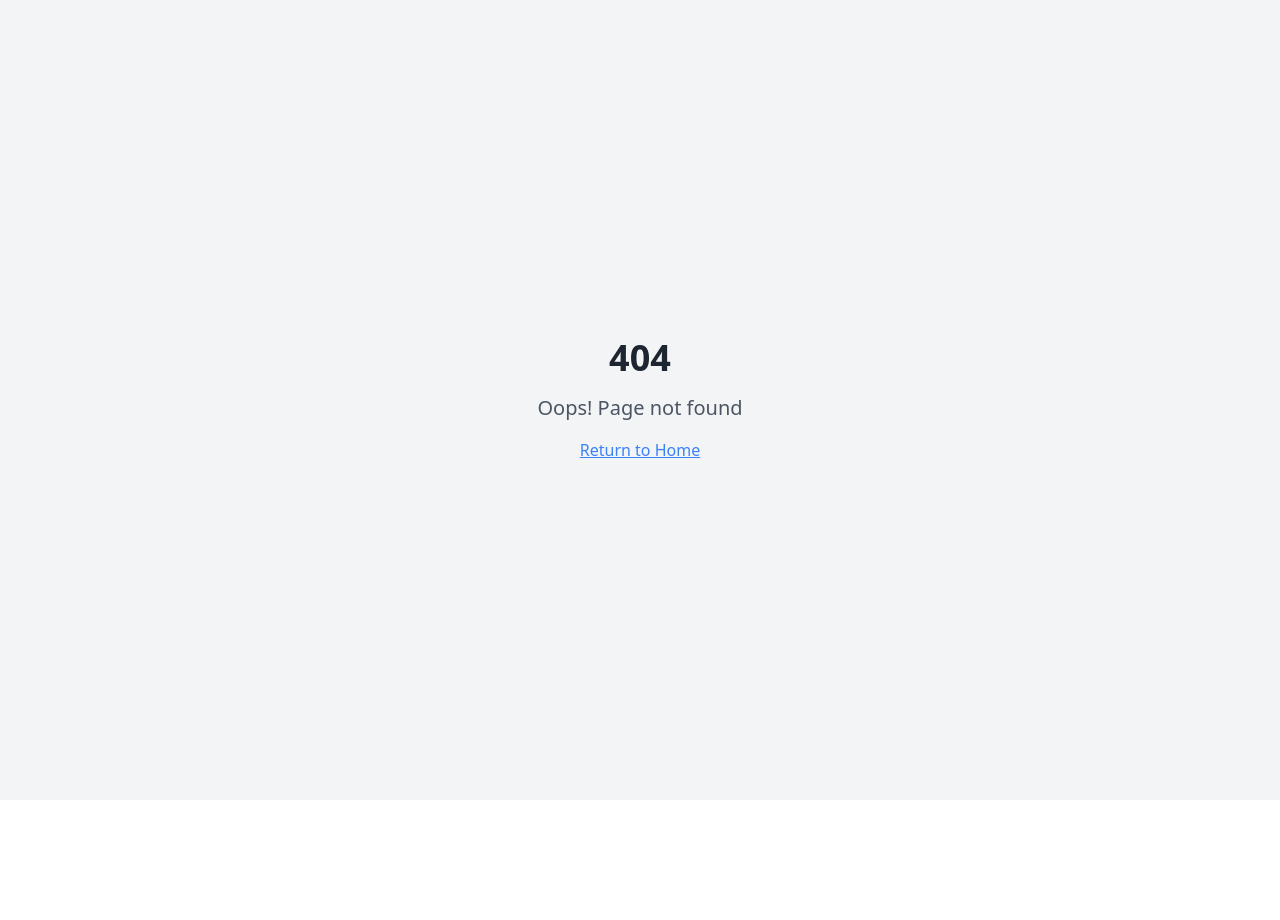
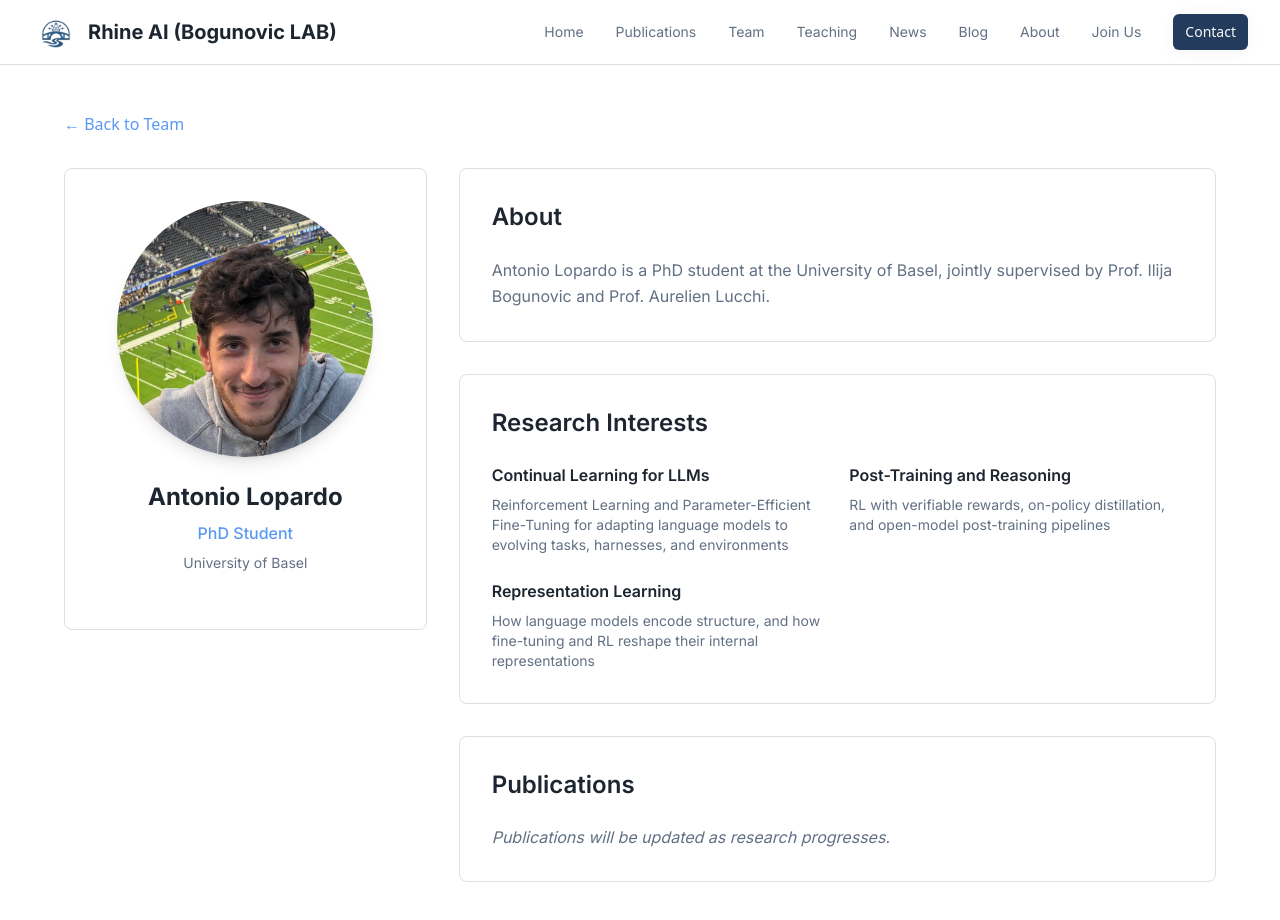
Before and after one commit to ilijabogunovic/rhine-ai, a React (Vite) app: page /team/antonio-lopardo in a window 1280 px wide. Before the commit this address had no page. Shown: the top 920 px of the page. Before the commit the page ends 800 px from the top, so only its background shows below. Built offline with nearby package versions, Linux system fonts and the light colour scheme.

Commit message:
Add Antonio Lopardo to team

```diff
--- a/src/App.tsx
+++ b/src/App.tsx
@@ -24,6 +24,7 @@ import SangwoongYoon from "./pages/profiles/SangwoongYoon";
 import ColinDoumont from "./pages/profiles/ColinDoumont";
 import RobinFaro from "./pages/profiles/RobinFaro";
 import AndreaMiele from "./pages/profiles/AndreaMiele";
+import AntonioLopardo from "./pages/profiles/AntonioLopardo";
 import News from "./pages/News";
 import ICLR2026 from "./pages/news/ICLR2026";
 import Icml2026 from "./pages/news/Icml2026";
@@ -65,6 +66,7 @@ const App = () => (
           <Route path="/team/colin-doumont" element={<ColinDoumont />} />
           <Route path="/team/robin-faro" element={<RobinFaro />} />
           <Route path="/team/andrea-miele" element={<AndreaMiele />} />
+          <Route path="/team/antonio-lopardo" element={<AntonioLopardo />} />
           <Route path="/news/icml-2026" element={<Icml2026 />} />
           {/* ADD ALL CUSTOM ROUTES ABOVE THE CATCH-ALL "*" ROUTE */}
           <Route path="*" element={<NotFound />} />
--- a/src/pages/News.tsx
+++ b/src/pages/News.tsx
@@ -17,6 +17,13 @@ const renderMathText = (text: string) => {
 };
 
 export const newsItems: { date: string; title: string; excerpt: string; type: string; url: string; highlight?: boolean }[] = [
+  {
+    date: "September 2026",
+    title: "Antonio Lopardo Joins Rhine AI Lab as PhD Student",
+    excerpt: "We are excited to welcome Antonio Lopardo to the Rhine AI Lab as a new PhD student at the University of Basel. Antonio is jointly supervised by Prof. Ilija Bogunovic and Prof. Aurelien Lucchi. Welcome to the team!",
+    type: "Announcement",
+    url: "/team/antonio-lopardo"
+  },
   {
     date: "July 2026",
     title: "Overton Pluralistic Reinforcement Learning for Large Language Models",
--- a/src/pages/Team.tsx
+++ b/src/pages/Team.tsx
@@ -100,6 +100,14 @@ const teamMembers = [
     bio: "University of Basel \nWith C. Gulcehre (EPFL)",
     image: "/andrea-miele-profile.jpg",
     link: "/team/andrea-miele"
+  },
+  {
+    name: "Antonio Lopardo",
+    role: "PhD Student",
+    expertise: "",
+    bio: "University of Basel \nWith A. Lucchi",
+    image: "/antonio-lopardo-profile.jpg",
+    link: "/team/antonio-lopardo"
   },
   {
     name: "Your Name Here?",
--- /dev/null
+++ b/src/pages/profiles/AntonioLopardo.tsx
@@ -0,0 +1,35 @@
+import ProfilePage from "@/components/ProfilePage";
+import { getAuthorPublications } from "@/utils/publicationUtils";
+import { getImagePath } from "@/utils/imageUtils";
+
+const AntonioLopardo = () => {
+  const profileData = {
+    name: "Antonio Lopardo",
+    role: "PhD Student",
+    affiliation: "University of Basel",
+    image: getImagePath("/antonio-lopardo-profile.jpg"),
+    about: [
+      "Antonio Lopardo is a PhD student at the University of Basel, jointly supervised by Prof. Ilija Bogunovic and Prof. Aurelien Lucchi."
+    ],
+    researchInterests: [
+      {
+        title: "Continual Learning for LLMs",
+        description: "Reinforcement Learning and Parameter-Efficient Fine-Tuning for adapting language models to evolving tasks, harnesses, and environments"
+      },
+      {
+        title: "Post-Training and Reasoning",
+        description: "RL with verifiable rewards, on-policy distillation, and open-model post-training pipelines"
+      },
+      {
+        title: "Representation Learning",
+        description: "How language models encode structure, and how fine-tuning and RL reshape their internal representations"
+      }
+    ],
+    publications: getAuthorPublications("Antonio Lopardo"),
+    socialLinks: []
+  };
+
+  return <ProfilePage {...profileData} />;
+};
+
+export default AntonioLopardo;
```
Also changed, not shown: public/antonio-lopardo-profile.jpg (added).
